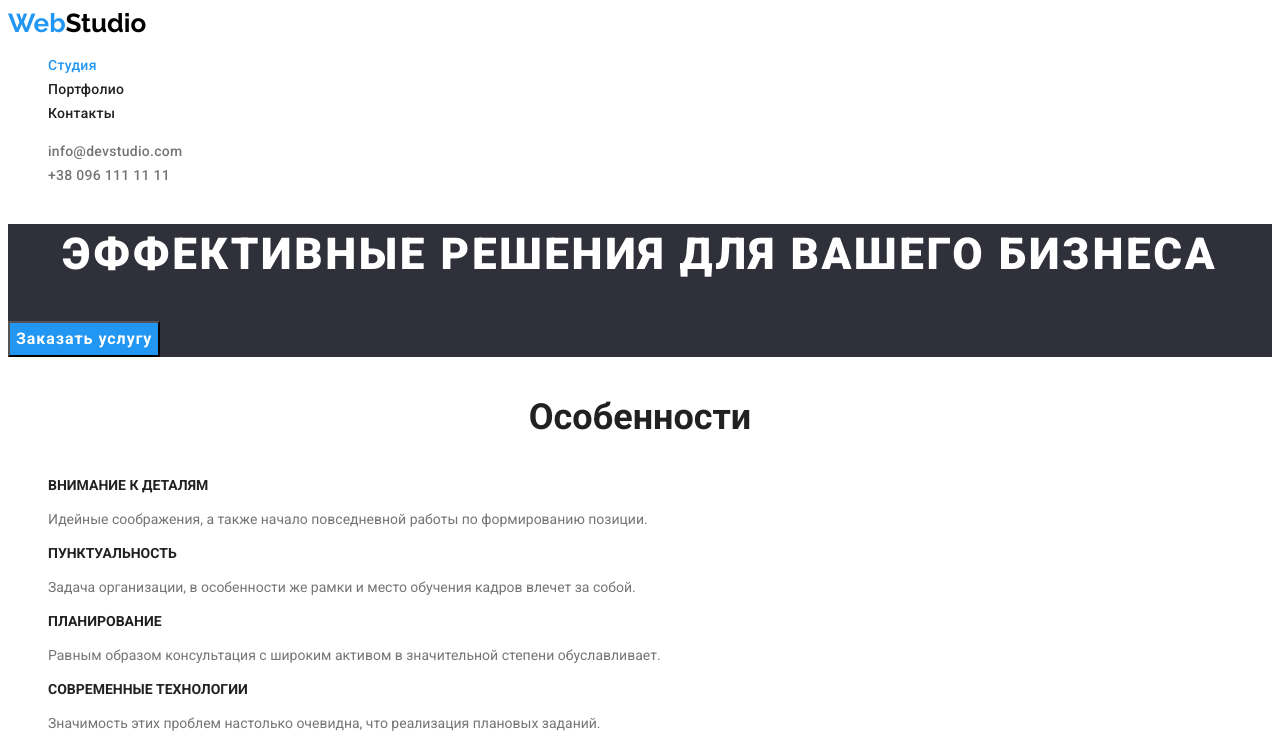
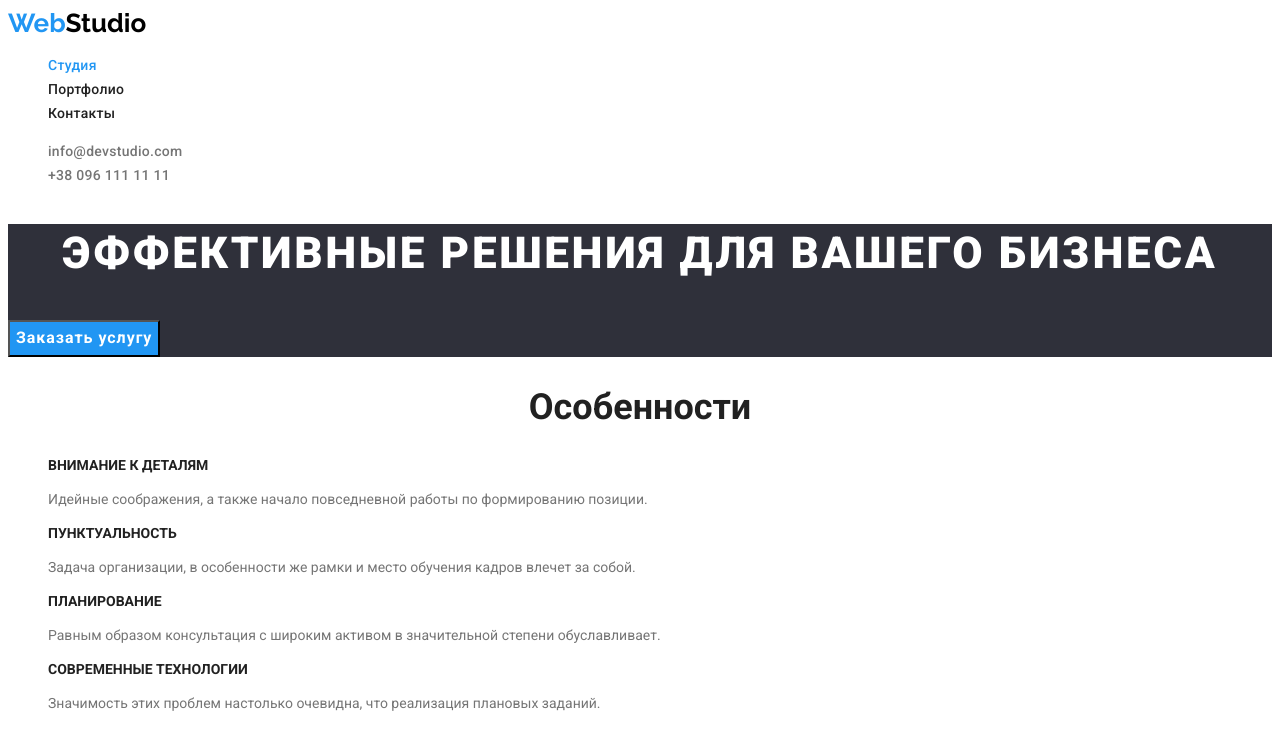
Before and after one commit to YuliiaRadchenko/goit-markup-hw-02, a plain HTML site: page index.html in a window 1280 px wide. Shown: the top 743 px of the page. Drawn offline with Linux system fonts and the light colour scheme.

Commit message:
Updates styles

```diff
--- a/css/styles.css
+++ b/css/styles.css
@@ -22,7 +22,7 @@ body {
   color: var(--main-text-color);
   font-family: var(--main-font), sans-serif;
   font-size: 14px;
-  line-height: 1.714;
+  line-height: 1.71;
 }
 
 /* Common styles start */
@@ -42,7 +42,7 @@ body {
   font-size: 26px;
   font-weight: 700;
   font-family: var(--secondary-font), sans-serif;
-  line-height: 1.2;
+  line-height: 1.19;
 }
 
 .logo-top {
@@ -86,7 +86,7 @@ body {
   text-align: center;
   letter-spacing: 0.06em;
   text-transform: uppercase;
-  line-height: 1.364;
+  line-height: 1.36;
 }
 
 .hero-button {
@@ -95,10 +95,7 @@ body {
   font-family: var(--main-font), sans-serif;
   font-weight: 700;
   font-size: 16px;
-  line-height: 1.875;
-  display: flex;
-  align-items: center;
-  text-align: center;
+  line-height: 1.88;
   letter-spacing: 0.06em;
 }
 
@@ -113,9 +110,9 @@ body {
 .team-title,
 .portfolio-title {
   color: var(--title-text-color);
-  font-size: 14px;
   font-weight: 700;
   font-size: 36px;
+  line-height: 1.17;
   text-align: center;
 }
 
@@ -137,11 +134,13 @@ body {
   color: var(--title-text-color);
   font-weight: 500;
   font-size: 16px;
+  line-height: 1.19;
   letter-spacing: 0.03em;
 }
 
 .team-list .team-list-text {
   font-size: 16px;
+  line-height: 1.19;
 }
 
 .team-list-item {
@@ -198,7 +197,7 @@ body {
   font-family: var(--main-font), sans-serif;
   font-weight: 500;
   font-size: 16px;
-  line-height: 1.63;
+  line-height: 1.62;
   letter-spacing: 0.03em;
 }
 
```
